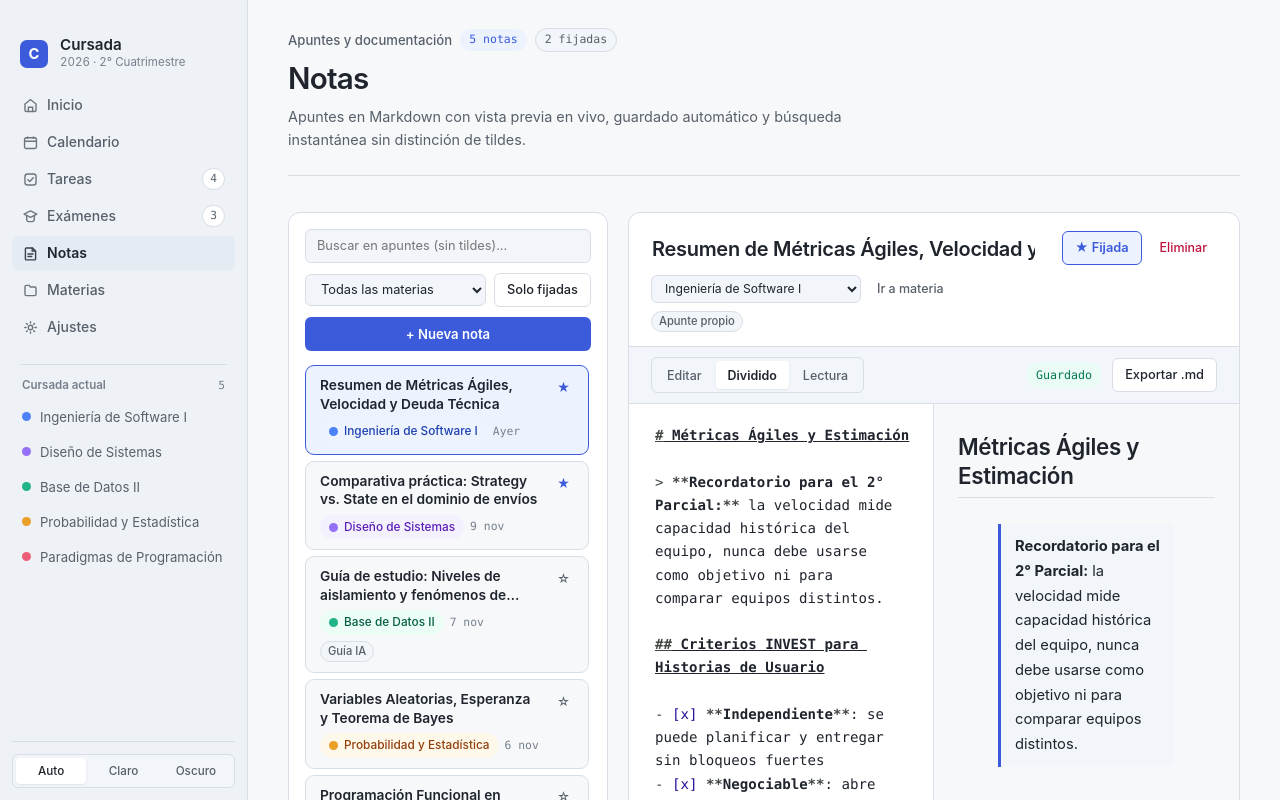
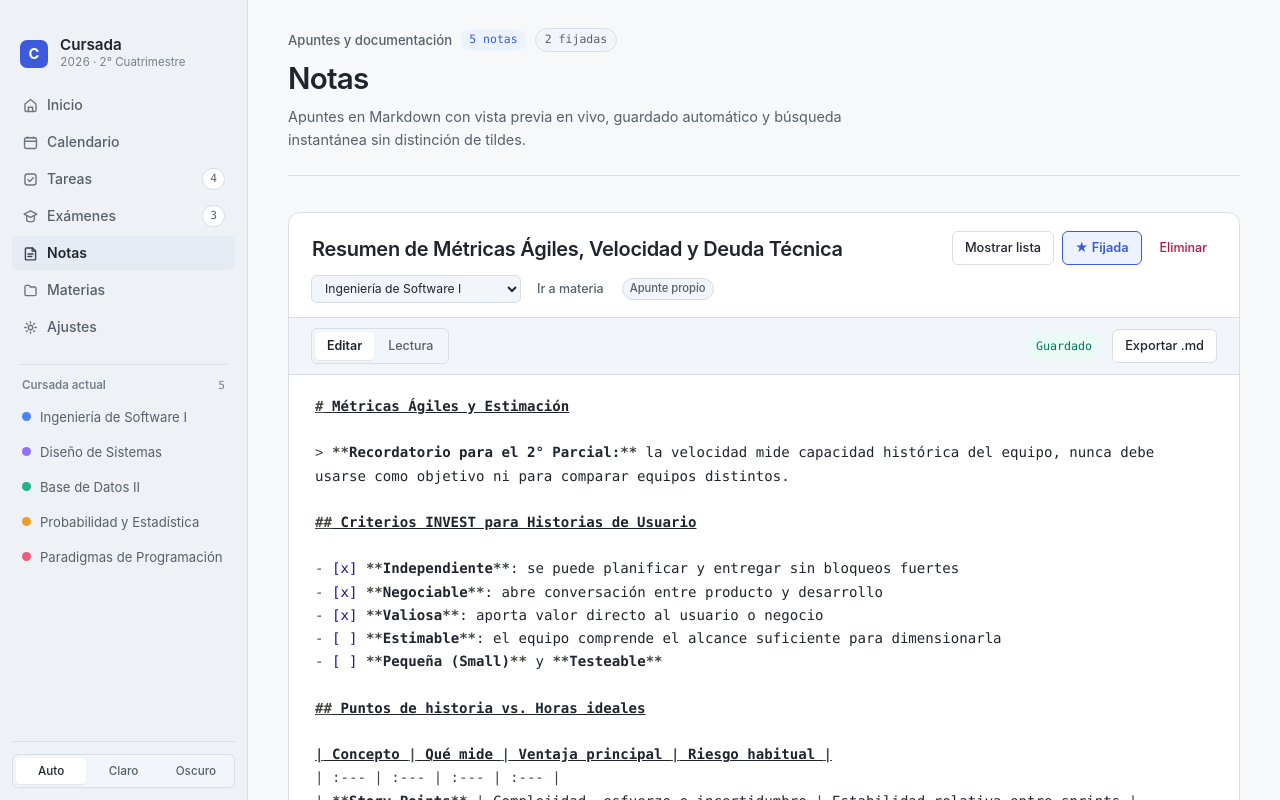
Before and after one commit to tomasflorydev/Cursada, a React (Vite) app: page / in a window 1280 px wide. Both pictures are taken after a click on the button "Notas". Built offline with nearby package versions, Linux system fonts and the light colour scheme.

Commit message:
refactor: simplify note editor to edit and preview modes and full width note view with list toggle

```diff
--- a/src/components/notes/NoteEditor.tsx
+++ b/src/components/notes/NoteEditor.tsx
@@ -10,7 +10,7 @@ import remarkGfm from 'remark-gfm';
 import { cursadaClient } from '../../lib/api/client';
 import type { NoteWithCourse } from '../../types/domain';
 
-export type NoteEditorViewMode = 'edit' | 'split' | 'preview';
+export type NoteEditorViewMode = 'edit' | 'preview';
 export type NoteSaveStatus = 'saved' | 'dirty' | 'saving' | 'error';
 
 export const NOTE_AUTOSAVE_DELAY_MS = 450;
@@ -27,7 +27,6 @@ const VIEW_MODE_OPTIONS: ReadonlyArray<{
   label: string;
 }> = [
   { id: 'edit', label: 'Editar' },
-  { id: 'split', label: 'Dividido' },
   { id: 'preview', label: 'Lectura' },
 ];
 
@@ -80,7 +79,7 @@ export function NoteEditor({
   note,
   title,
   onNoteSaved,
-  defaultViewMode = 'split',
+  defaultViewMode = 'edit',
 }: NoteEditorProps) {
   const effectiveTitle = title ?? note.title;
   const [viewMode, setViewMode] = useState<NoteEditorViewMode>(defaultViewMode);
@@ -461,7 +460,7 @@ export function NoteEditor({
       ) : null}
 
       <div className={`note-editor-body is-mode-${viewMode}`}>
-        {viewMode !== 'preview' ? (
+        {viewMode === 'edit' ? (
           <div className="note-editor-pane" data-testid="note-editor-pane">
             {useFallbackEditor ? (
               <textarea
@@ -479,9 +478,7 @@ export function NoteEditor({
               />
             )}
           </div>
-        ) : null}
-
-        {viewMode !== 'edit' ? (
+        ) : (
           <div
             className="note-preview-pane"
             data-testid="note-markdown-preview"
@@ -500,7 +497,7 @@ export function NoteEditor({
               </p>
             )}
           </div>
-        ) : null}
+        )}
       </div>
     </div>
   );
--- a/src/components/notes/NotesWorkspace.tsx
+++ b/src/components/notes/NotesWorkspace.tsx
@@ -73,6 +73,7 @@ export function NotesWorkspace({
   const [courseFilter, setCourseFilter] = useState<string>('all');
   const [pinnedOnly, setPinnedOnly] = useState<boolean>(false);
   const [selectedNoteId, setSelectedNoteId] = useState<string | null>(null);
+  const [isListVisible, setIsListVisible] = useState<boolean>(false);
   const [draftTitle, setDraftTitle] = useState<string>('');
   const [isLoading, setIsLoading] = useState<boolean>(true);
   const [isCreating, setIsCreating] = useState<boolean>(false);
@@ -183,6 +184,7 @@ export function NotesWorkspace({
       setNotes((prev) => sortNotesForList([created, ...prev]));
       prevSelectedNoteIdRef.current = created.id;
       setSelectedNoteId(created.id);
+      setIsListVisible(false);
       setDraftTitle(created.title);
       onNotesChanged?.();
 
@@ -279,10 +281,11 @@ export function NotesWorkspace({
     pinnedOnly;
 
   const canCreate = Boolean(courseId || courses.length > 0);
+  const isListHidden = Boolean(selectedNote && !isListVisible);
 
   return (
     <div
-      className="notes-workspace"
+      className={`notes-workspace ${isListHidden ? 'is-list-hidden' : ''}`}
       data-testid={
         courseId ? `notes-workspace-${courseId}` : 'notes-workspace-global'
       }
@@ -384,7 +387,10 @@ export function NotesWorkspace({
                       type="button"
                       className="notes-list-item-select"
                       aria-current={isSelected ? 'true' : undefined}
-                      onClick={() => setSelectedNoteId(note.id)}
+                      onClick={() => {
+                        setSelectedNoteId(note.id);
+                        setIsListVisible(false);
+                      }}
                     >
                       <span className="notes-list-item-title">{note.title}</span>
                       <span className="notes-list-item-meta">
@@ -490,6 +496,18 @@ export function NotesWorkspace({
               <div className="notes-editor-actions">
                 <button
                   type="button"
+                  className={`secondary-button notes-toggle-list-btn ${isListVisible ? 'is-selected' : ''}`}
+                  aria-label={
+                    isListVisible ? 'Ocultar lista de notas' : 'Mostrar lista de notas'
+                  }
+                  aria-pressed={isListVisible}
+                  onClick={() => setIsListVisible((prev) => !prev)}
+                >
+                  {isListVisible ? 'Ocultar lista' : 'Mostrar lista'}
+                </button>
+
+                <button
+                  type="button"
                   className={`secondary-button notes-header-pin-btn ${selectedNote.isPinned ? 'is-selected' : ''}`}
                   aria-label={
                     selectedNote.isPinned ? 'Desfijar nota' : 'Fijar nota'
--- a/src/styles/notes.css
+++ b/src/styles/notes.css
@@ -7,6 +7,14 @@
     gap: 20px;
     align-items: stretch;
     min-block-size: 560px;
+  }
+
+  .notes-workspace.is-list-hidden {
+    grid-template-columns: minmax(0, 1fr);
+  }
+
+  .notes-workspace.is-list-hidden .notes-sidebar-pane {
+    display: none;
   }
 
   /* Left Pane: Search, Filters & Notes List */
@@ -283,7 +291,8 @@
     flex-shrink: 0;
   }
 
-  .notes-header-pin-btn {
+  .notes-header-pin-btn,
+  .notes-toggle-list-btn {
     min-block-size: 30px;
     padding: 4px 10px;
     font-size: 0.76rem;
@@ -390,17 +399,9 @@
 
   .note-editor-body {
     display: grid;
+    grid-template-columns: minmax(0, 1fr);
     flex: 1;
     min-block-size: 420px;
-  }
-
-  .note-editor-body.is-mode-edit,
-  .note-editor-body.is-mode-preview {
-    grid-template-columns: minmax(0, 1fr);
-  }
-
-  .note-editor-body.is-mode-split {
-    grid-template-columns: minmax(0, 1fr) minmax(0, 1fr);
   }
 
   .note-editor-pane {
@@ -409,10 +410,6 @@
     min-width: 0;
     min-height: 0;
     background-color: var(--bg-surface);
-  }
-
-  .note-editor-body.is-mode-split .note-editor-pane {
-    border-inline-end: 1px solid var(--border-subtle);
   }
 
   .note-codemirror-host {
@@ -611,14 +608,5 @@
     .notes-list {
       max-block-size: 280px;
     }
-
-    .note-editor-body.is-mode-split {
-      grid-template-columns: 1fr;
-    }
-
-    .note-editor-body.is-mode-split .note-editor-pane {
-      border-inline-end: none;
-      border-block-end: 1px solid var(--border-subtle);
-    }
   }
 }
```
Also changed, not shown: 1 other file (tests, documents, lock files or other folders).
